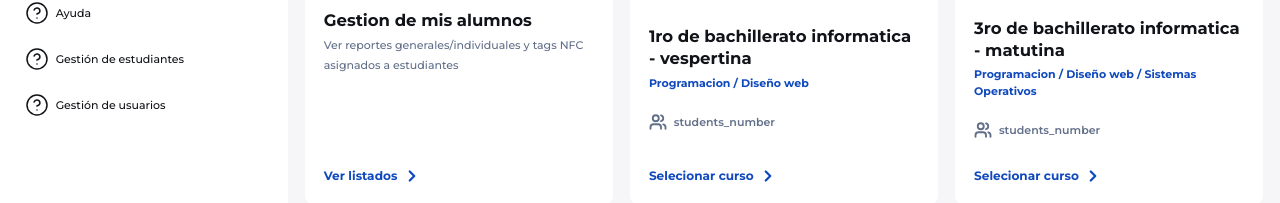
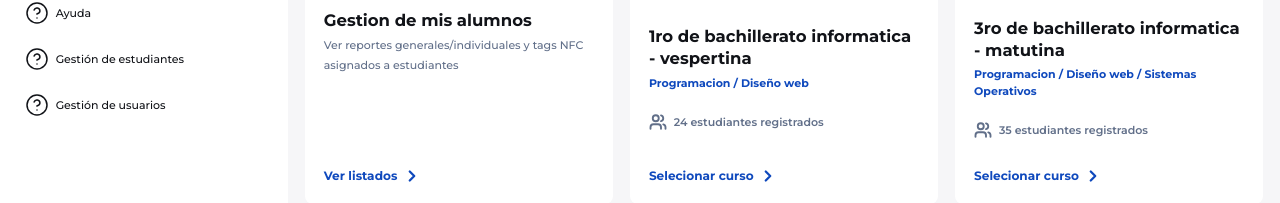
Before and after one commit to SrRata/next-nfc, a Next.js app: page /dashboard in a window 1280 px wide. Shown: the part 440-643 px from the top of the page. Built offline with nearby package versions, Linux system fonts and the light colour scheme.

Commit message:
Actualizacion

```diff
--- a/app/dashboard/page.tsx
+++ b/app/dashboard/page.tsx
@@ -22,8 +22,8 @@ export default function HomeTeacher() {
       <InfoCardSmall icon={UserMinus} color="orange" title="Total de faltas" value="42" alert="Faltas en el periodo vigente"/>
       <InfoCardSmall icon={ChartBar} color="red" alertColor="red" title="Estudiantes en alerta" value="5" alert="> 20% de asistencias"/>
       <LinkCard href="/" link="Ver listados" title="Gestion de mis alumnos" description="Ver reportes generales/individuales y tags NFC asignados a estudiantes"/>
-      <CourseCard active course="1ro de bachillerato informatica - vespertina" subjects="Programacion / Diseño web" students="24 estudiantes registrados"/>
-      <CourseCard course="3ro de bachillerato informatica - matutina" subjects="Programacion / Diseño web / Sistemas Operativos" students="35 estudiantes registrados"/>
+      <CourseCard active course="1ro de bachillerato informatica - vespertina" subjects="Programacion / Diseño web" students_number="24 estudiantes registrados"/>
+      <CourseCard course="3ro de bachillerato informatica - matutina" subjects="Programacion / Diseño web / Sistemas Operativos" students_number="35 estudiantes registrados"/>
       <NotificationContain>
         <NotificationHeader/>
         <Notification icon={Check}/>
```
